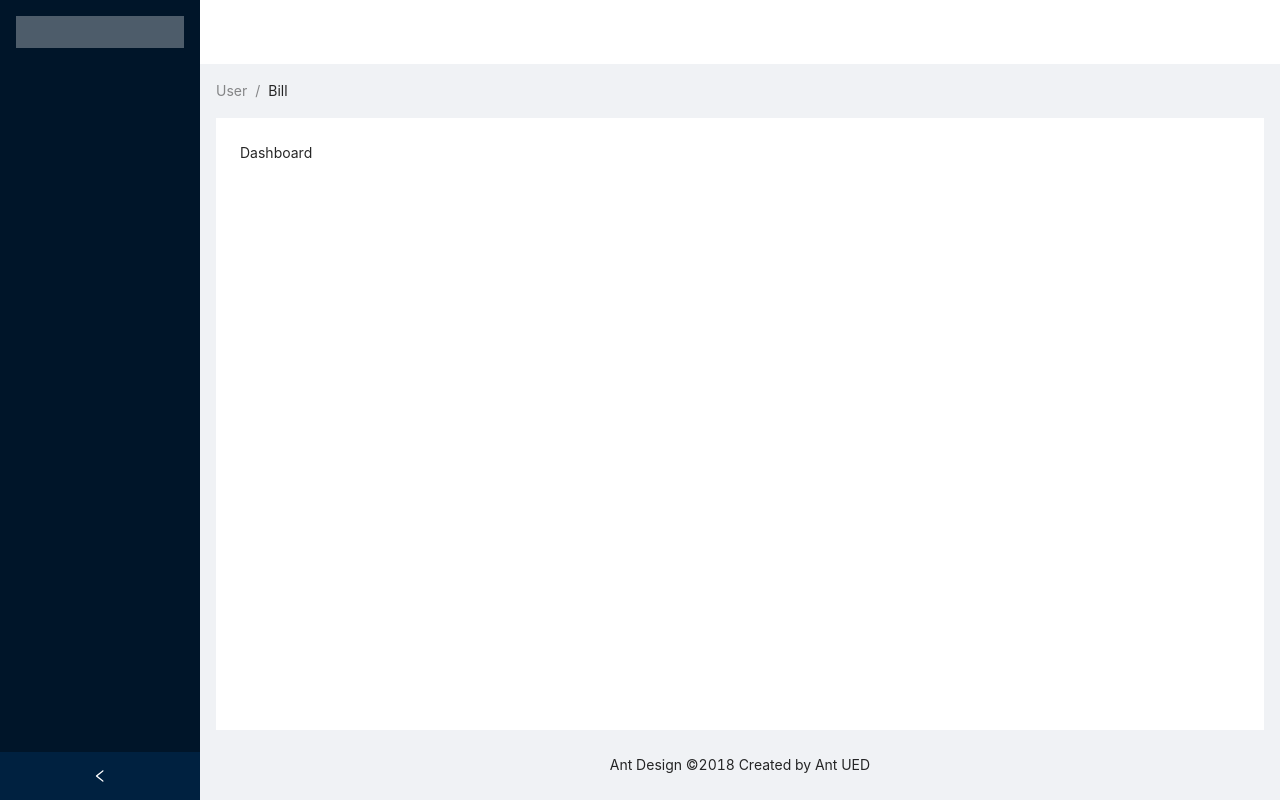
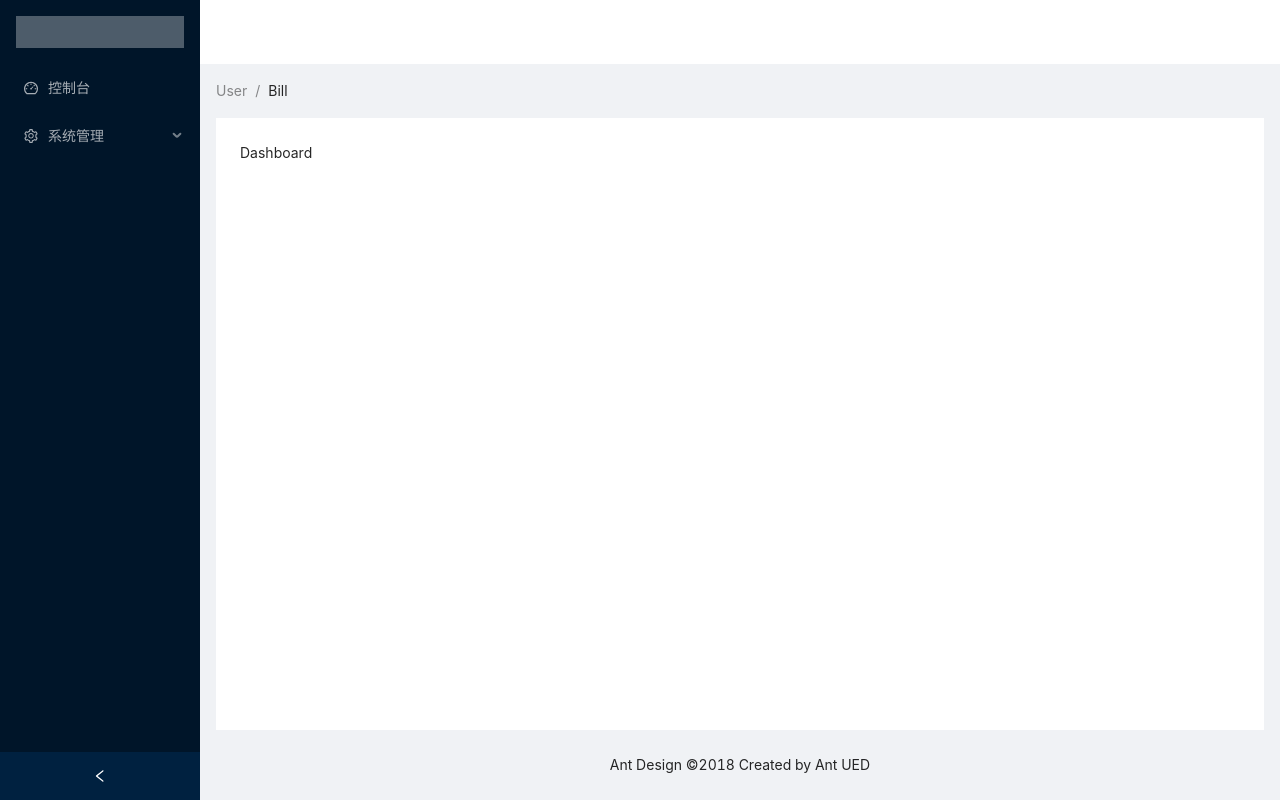
Before and after one commit to 19940727/future, a React (Vite) app: page / in a window 1280 px wide. Built offline with nearby package versions, Linux system fonts and the light colour scheme.

Commit message:
Layout menu feature

```diff
--- a/src/components/sidebar/sidebar.tsx
+++ b/src/components/sidebar/sidebar.tsx
@@ -30,11 +30,11 @@ function menuEach(routes: RouteConfig[]): MenuItem[] {
 
         if (route.children) {
             let child = menuEach(route.children);
-            let parent = getItem(route.label, route.path, route.icon, child);
+            let parent = getItem(route.label, route.path || route.key, route.icon, child);
             menus.push(parent);
         } else {
             if (route.label) {
-                menus.push(getItem(route.label, route.path, route.icon));
+                menus.push(getItem(route.label, route.path || route.key, route.icon));
             }
         }
     });
@@ -52,7 +52,7 @@ const Sidebar = () => {
 
     let menus: MenuItem[] = [];
     menusConfig.forEach((config) => {
-        menus.concat(...menuEach(config.children || []));
+        menus = menus.concat(...menuEach(config.children || []));
     })
 
     const handleClick = (e: MenuInfo) => {
```
